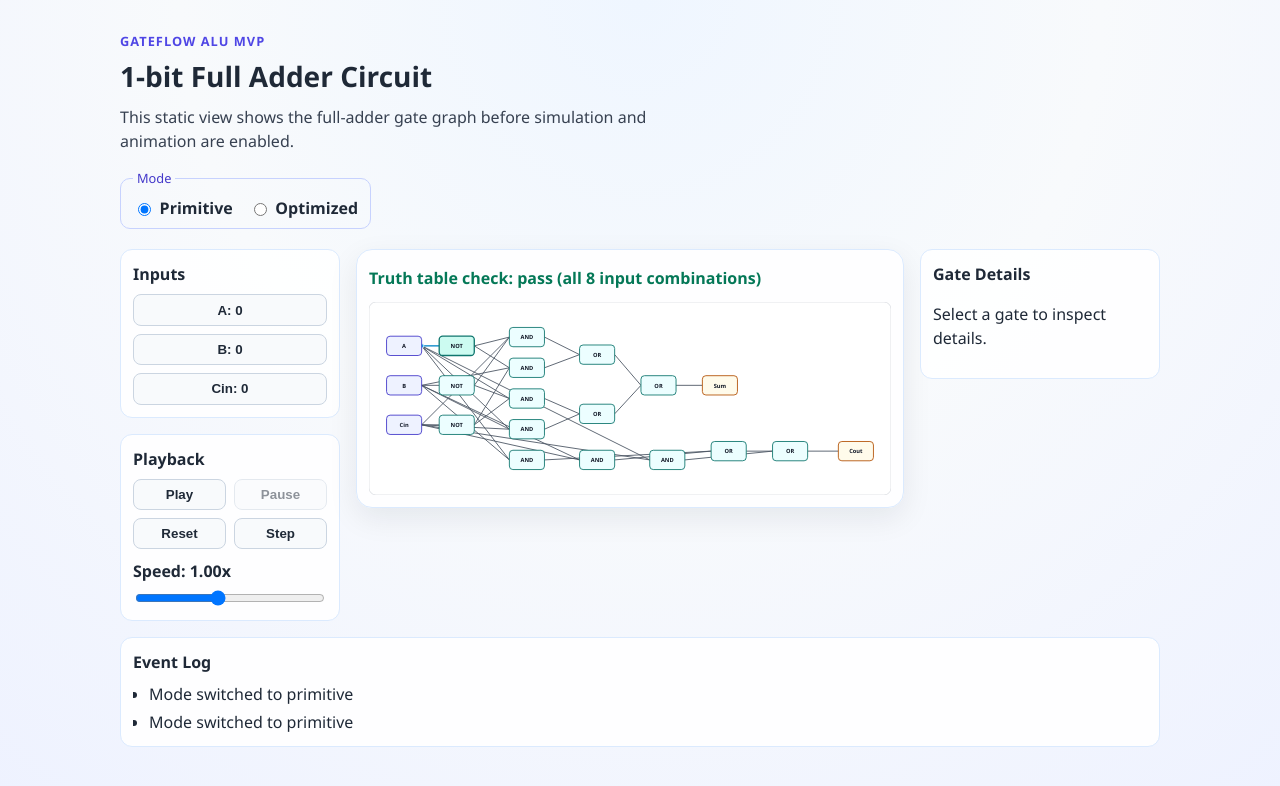
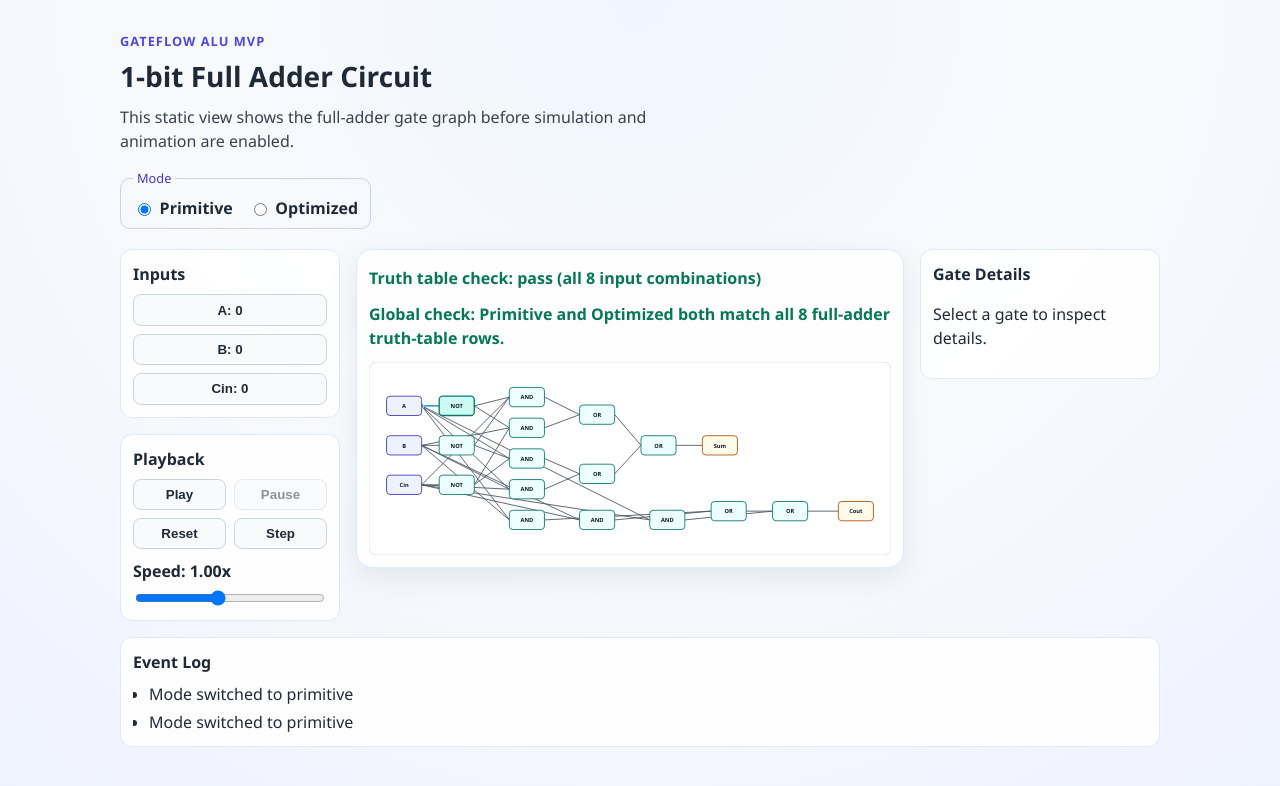
Before and after one commit to Picminmin/GateFlow-ALU, a React (Vite) app: page / in a window 1280 px wide. Shown: the top 786 px of the page. Built offline with nearby package versions, Linux system fonts and the light colour scheme.

Commit message:
Show full truth-table validation status

```diff
--- a/src/App.tsx
+++ b/src/App.tsx
@@ -1,6 +1,6 @@
 import { useEffect, useState } from 'react';
 import { CircuitViewport, EventLogPanel, GateDetailsPanel, InputsPanel, PlaybackControls } from './components';
-import { getFullAdderCircuit } from './circuits/fullAdder';
+import { fullAdderCircuits, getFullAdderCircuit } from './circuits/fullAdder';
 import type { FullAdderMode } from './circuits/fullAdder';
 import { validateFullAdderCircuit } from './simulation';
 import type { WireSignal } from './types';
@@ -17,6 +17,9 @@ function App() {
   const activeCircuit = getFullAdderCircuit(mode);
   const selectedNode = activeCircuit.nodes.find((node) => node.id === selectedNodeId) ?? null;
   const validation = validateFullAdderCircuit(activeCircuit);
+  const primitiveValidation = validateFullAdderCircuit(fullAdderCircuits.primitive);
+  const optimizedValidation = validateFullAdderCircuit(fullAdderCircuits.optimized);
+  const allTruthTableChecksPass = primitiveValidation.isValid && optimizedValidation.isValid;
   const demoSignalEdge = activeCircuit.edges[0]?.id;
   const demoSignals: WireSignal[] = demoSignalEdge
     ? [{ edgeId: demoSignalEdge, value: 1, startTime: 0, endTime: 1 }]
@@ -144,6 +147,11 @@ function App() {
             ? 'Truth table check: pass (all 8 input combinations)'
             : `Truth table check: fail (${validation.mismatches.length} mismatch(es))`}
         </p>
+        <p className={allTruthTableChecksPass ? 'validation-ok' : 'validation-error'}>
+          {allTruthTableChecksPass
+            ? 'Global check: Primitive and Optimized both match all 8 full-adder truth-table rows.'
+            : 'Global check: At least one mode fails truth-table validation.'}
+        </p>
         <CircuitViewport
           circuit={activeCircuit}
           activeSignals={demoSignals}
```
Also changed, not shown: 1 other file (tests, documents, lock files or other folders).
